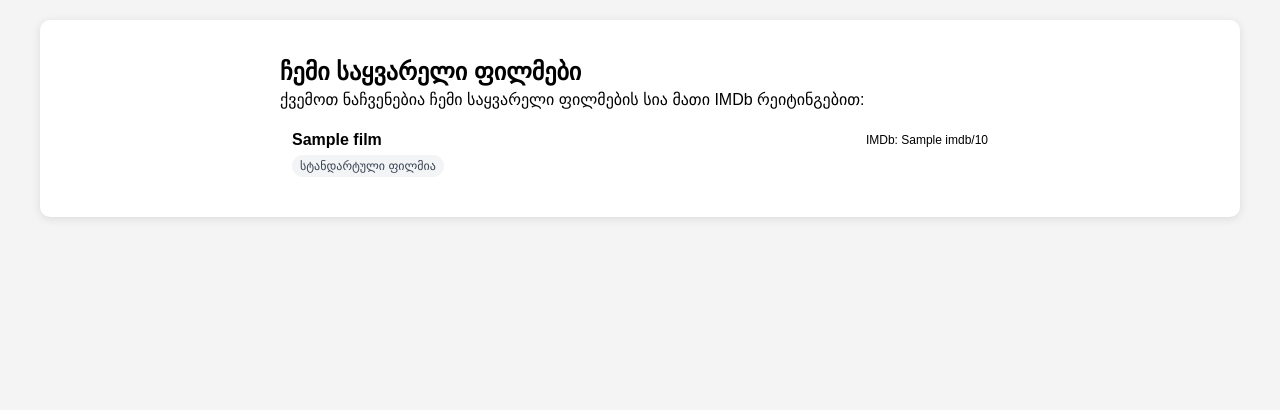
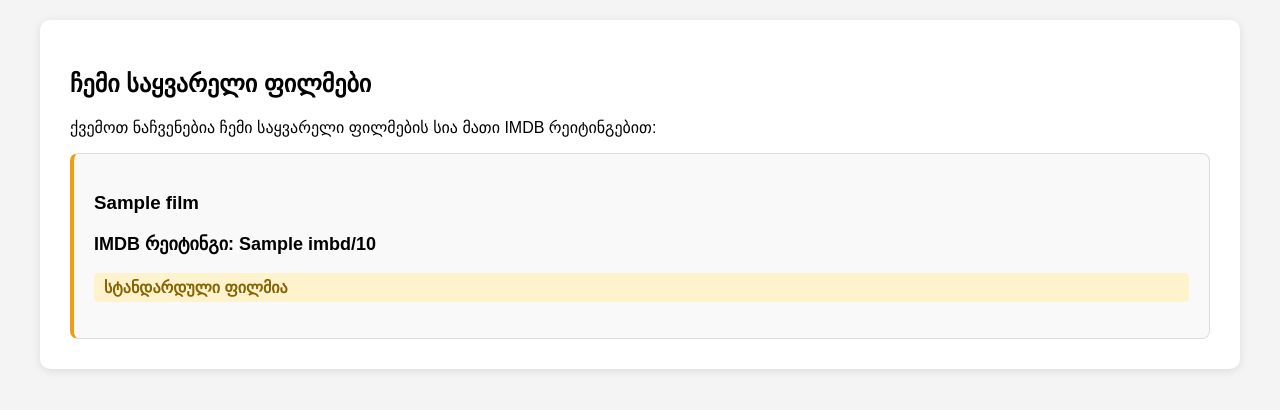
Before and after one commit to lukamumladze2/Django-, a Python web app: template exam_project/exam_app/templates/films.html in a window 1280 px wide. Shown: the part 224-634 px from the top of the page. Run offline with Jinja, Linux system fonts and the light colour scheme; the template is opened without the code that fills it: most values are stand-ins (such as "Sample title", 1, 10 or a date in 2020).

Commit message:
Django – საკონტროლო

```diff
--- a/exam_project/exam_app/templates/films.html
+++ b/exam_project/exam_app/templates/films.html
@@ -2,24 +2,22 @@
 {% block title %}ჩემი ფილმები{% endblock %}
 
 {% block content %}
-<div class="films-page" style="max-width:720px;margin:0 auto;">
-    <h2 style="margin:8px 0 4px;">ჩემი საყვარელი ფილმები</h2>
-    <p style="color:var(--muted); margin:0 0 12px;">ქვემოთ ნაჩვენებია ჩემი საყვარელი ფილმების სია მათი IMDb რეიტინგებით:</p>
+<div class="films-page">
+    <h2>ჩემი საყვარელი ფილმები</h2>
+    <p>ქვემოთ ნაჩვენებია ჩემი საყვარელი ფილმების სია მათი IMDB რეიტინგებით:</p>
 
-    <div class="film-list" style="display:flex;flex-direction:column;gap:10px;">
+    <div class="film-list">
         {% for film in films %}
-        <div style="border:1px solid var(--border);border-radius:8px;padding:10px 12px;background:#fff;">
-            <div style="display:flex;justify-content:space-between;align-items:center;gap:12px;flex-wrap:wrap;">
-                <h3 style="margin:0;font-size:16px;">{{ film.title }}</h3>
-                <span style="font-size:12px;color:var(--muted);">IMDb: {{ film.imdb }}/10</span>
-            </div>
-            <div style="margin-top:6px;">
-                {% if film.imdb >= 8 %}
-                    <span style="display:inline-block;padding:4px 8px;border-radius:999px;background:#e6f4ea;color:#166534;font-size:12px;">კარგი ფილმია</span>
+        <div class="film-card {% if film.imbd >= 8 %}good-film{% else %}standard-film{% endif %}">
+            <h3>{{ film.title }}</h3>
+            <p class="rating">IMDB რეიტინგი: {{ film.imbd }}/10</p>
+            <p class="status {% if film.imbd >= 8 %}good{% else %}standard{% endif %}">
+                {% if film.imbd >= 8 %}
+                    კარგი ფილმია
                 {% else %}
-                    <span style="display:inline-block;padding:4px 8px;border-radius:999px;background:#f3f4f6;color:#374151;font-size:12px;">სტანდარტული ფილმია</span>
+                    სტანდარდული ფილმია
                 {% endif %}
-            </div>
+            </p>
         </div>
         {% endfor %}
     </div>
```
